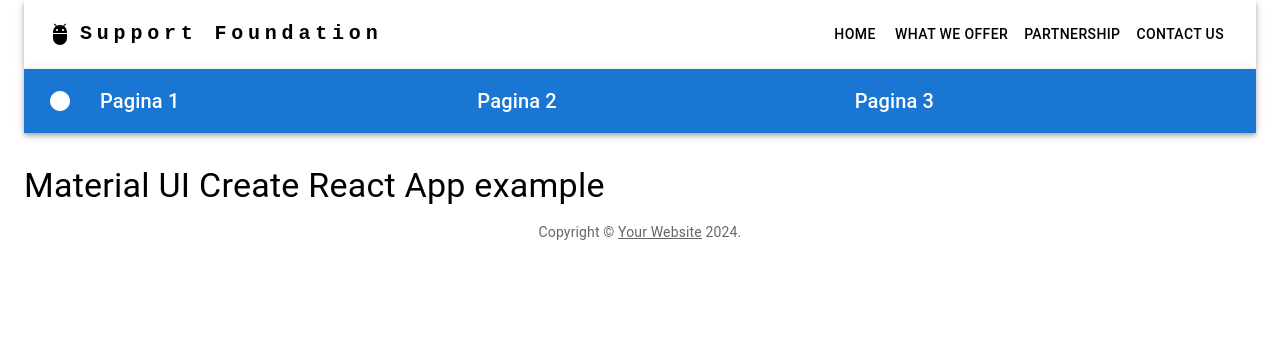
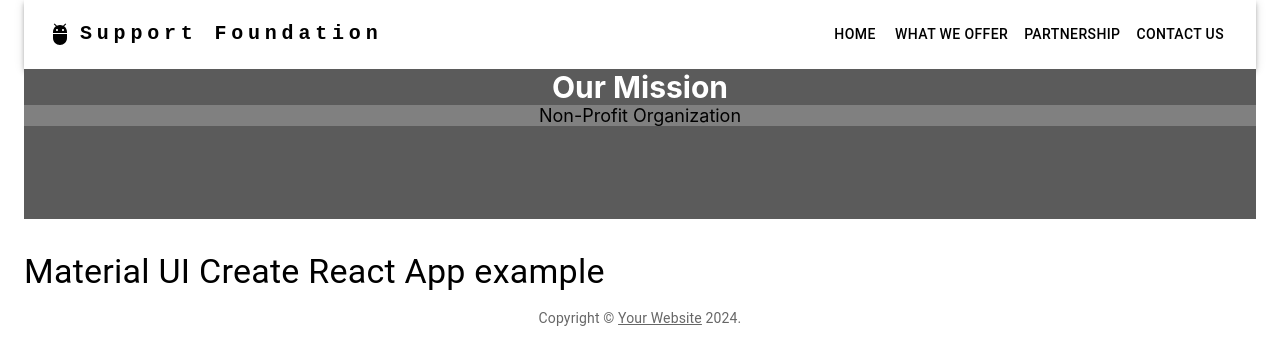
Before and after one commit to frastag/sistech-frontend, a React (Create React App) app: page / in a window 1280 px wide. Shown: the top 364 px of the page. Built offline with nearby package versions, Linux system fonts and the light colour scheme.

Commit message:
homepageui

```diff
--- a/src/App.js
+++ b/src/App.js
@@ -2,7 +2,6 @@ import * as React from 'react';
 import Container from '@mui/material/Container';
 import Typography from '@mui/material/Typography';
 import Link from '@mui/material/Link';
-import Box from '@mui/material/Box';
 import Toolbar from '@mui/material/Toolbar';
 import Button from '@mui/material/Button';
 import IconButton from '@mui/material/IconButton';
@@ -17,6 +16,7 @@ import Tooltip from '@mui/material/Tooltip';
 import MenuItem from '@mui/material/MenuItem';
 import AdbIcon from '@mui/icons-material/Adb';
 import Header from './Header';
+import { Box, ThemeProvider } from '@mui/system';
 
 
 
@@ -35,38 +35,40 @@ function Footer() {
 
 function OurMission() {
   return (
-    <Box sx={{ flexGrow: 1 }}>
-      <Header></Header>
-      <AppBar position="static">
-        <Toolbar>
-          <IconButton
-            size="large"
-            edge="start"
-            color="inherit"
-            aria-label="menu"
-            sx={{ mr: 2 }}
-          >
-            <CircleIcon />
-          </IconButton>
-          <Typography variant="h6" component="div" sx={{ flexGrow: 1 }}>
-            Pagina 1
-          </Typography>
-          <Typography variant="h6" component="div" sx={{ flexGrow: 1 }}>
-            Pagina 2
-          </Typography>
-          <Typography variant="h6" component="div" sx={{ flexGrow: 1 }}>
-            Pagina 3
-          </Typography>
-        </Toolbar>
-      </AppBar>
-    </Box>
+    <Box
+    sx={{
+      width:1,
+      height: 150,
+      bgcolor: '#5b5b5b',
+      textAlign: 'center',
+    }}>
+      <Box
+        sx={{
+          width:1,
+          bgcolor: '#5b5b5b',
+          textAlign: 'center',
+          fontWeight: 'bold',
+          fontSize: 30,
+          color: '#ffffff'
+        }}
+      >Our Mission</Box>
+            <Box
+        sx={{
+          width:1,
+          bgcolor: 'gray',
+          textAlign: 'center',
+          fontSize: 18,
+          color: 'black'
+        }}
+      >Non-Profit Organization</Box>
+      </Box>
   );
 }
 
 export default function App() {
   return (
     <Container maxWidth={false}>
-
+     <Header></Header>
       <OurMission></OurMission>
       <Box sx={{ my: 4 }}>
         <Typography variant="h4" component="h1" sx={{ mb: 2 }}>
```
